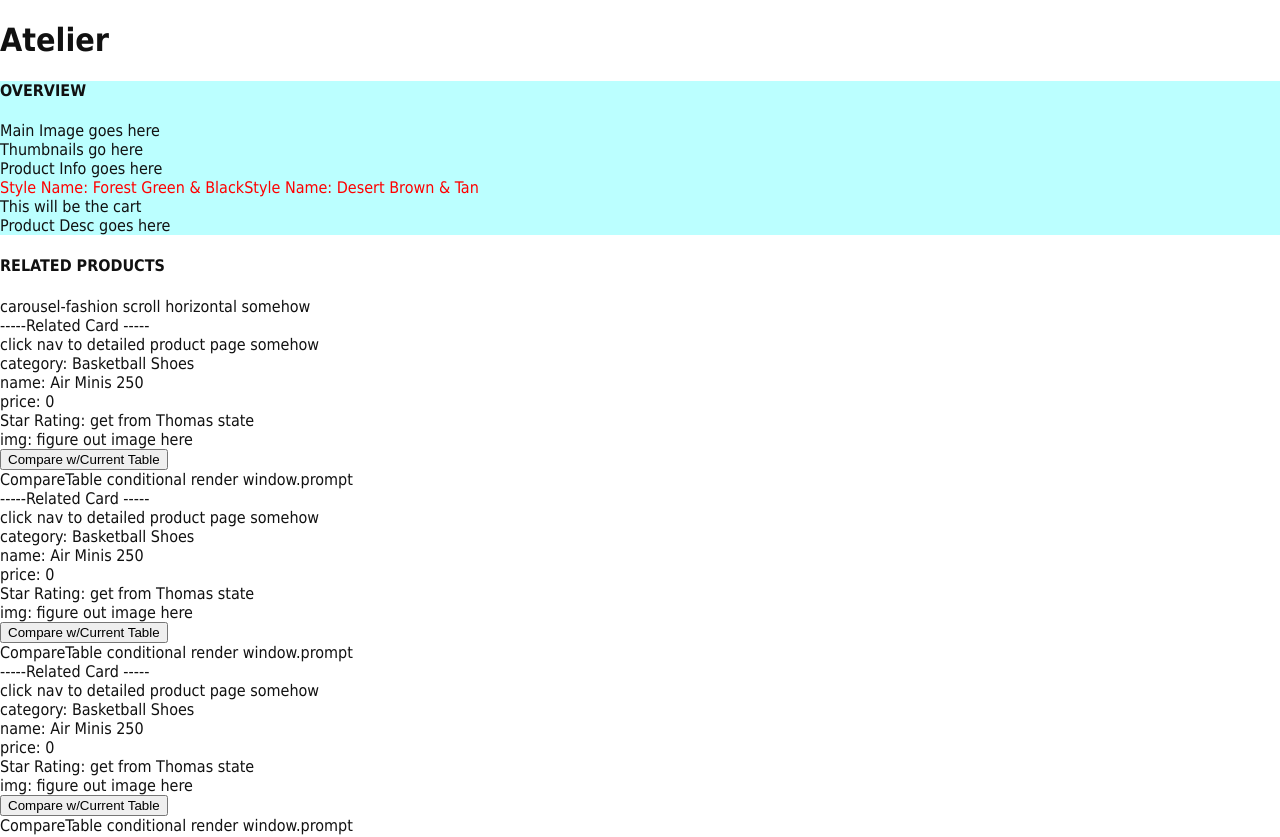
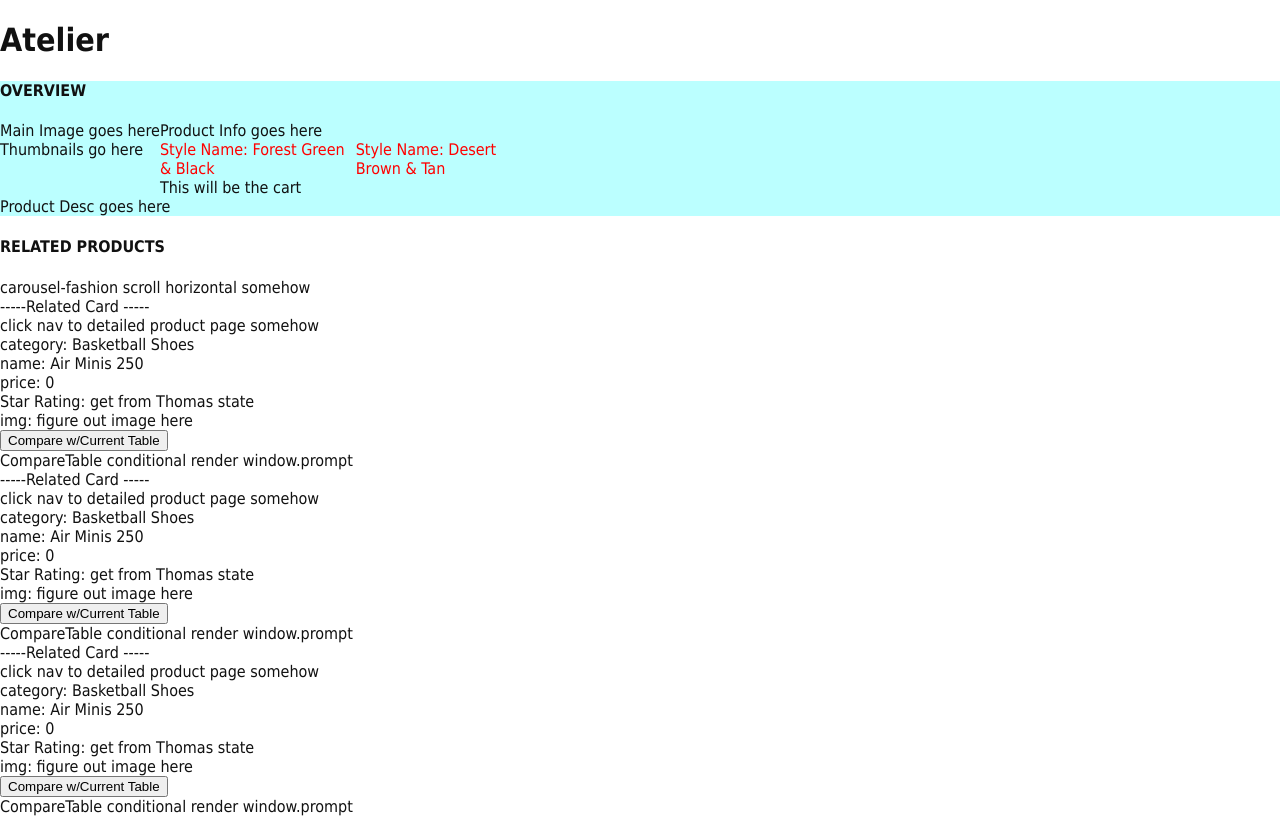
Before and after one commit to CCT-Engineering/Amorey, a React app: page / in a window 1280 px wide. Shown: the top 837 px of the page. Built offline with nearby package versions, Linux system fonts and the light colour scheme; no server answers.

Commit message:
progress on css formatting for Overview. Set global body box-sizing to border-box in global.css

```diff
--- a/client/src/components/Overview/Overview.jsx
+++ b/client/src/components/Overview/Overview.jsx
@@ -14,11 +14,15 @@ const Overview = () => {
   return (
     <div className={local.overview}>
       <h4>OVERVIEW</h4>
-      <Gallery />
-      <ProductInfo />
-      <Styles currentStyles={currentStyles}/>
-      <Cart />
-      <ProductDesc />
+      <div className={local.overviewMain}>
+        <Gallery />
+        <div className={local.infoStylesCart}>
+          <ProductInfo />
+          <Styles currentStyles={currentStyles}/>
+          <Cart />
+        </div>
+      </div>
+        <ProductDesc />
     </div>
   )
 }
--- a/client/src/styles/Overview.css
+++ b/client/src/styles/Overview.css
@@ -6,3 +6,13 @@
   display: flex;
   color: red;
 }
+
+.overviewMain {
+  display: flex;
+  width: 100%;
+  margin: auto;
+}
+
+.infoStylesCart {
+  width: 30%;
+}
--- a/client/src/styles/global.css
+++ b/client/src/styles/global.css
@@ -1,5 +1,6 @@
 :global body {
   background: white;
+  box-sizing: border-box;
   color: #111;
   font-family: "Tahoma", sans-serif;
   margin: 0;
```
Also changed, not shown: 1 other file (tests, documents, lock files or other folders).
